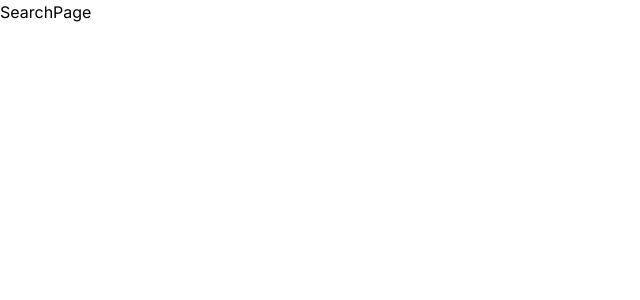
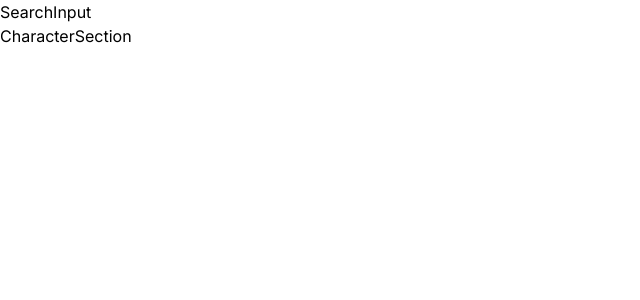
Before and after one commit to cheronodaisy/code-challenge, a Next.js app in the folder harry-potter/: page /search in a window 1280 px wide. Shown: the top 300 px of the page, without its empty margins (0-640 px from the left). Built offline with nearby package versions, Linux system fonts and the light colour scheme.

Commit message:
handling search logic and update some state with fetched data

```diff
--- a/harry-potter/app/search/page.tsx
+++ b/harry-potter/app/search/page.tsx
@@ -2,13 +2,28 @@
 import React, { useState } from "react";
 import SearchInput from "../components/SearchInput";
 import CharacterSection from "../components/CharacterSection";
-import {
-    CharacterCard as CharacterCardType,
-
-} from "../models/character"
+import { CharacterCard as CharacterCardType, Details} from "../models/character";
+import fetchCharacterData from "../services/character";
 
 const SearchPage: React.FC = () => {
-    return <div>SearchPage</div>
+
+    const [details, setDetails] = useState<Details[] | null>(null);
+
+    const handleSearch = async (name: string) => {
+        try {
+            const { details } = await fetchCharacterData(name);
+            setDetails([details]);
+        } catch (error) {
+            console.error(error);
+        }
+    };
+
+    return (
+        <div>
+        <SearchInput onSearch={handleSearch} />
+        <CharacterSection />
+        </div>
+    );
 };
 
 export default SearchPage;
```
